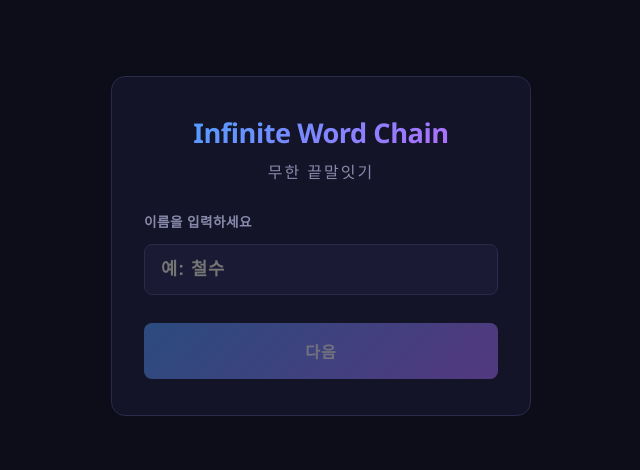
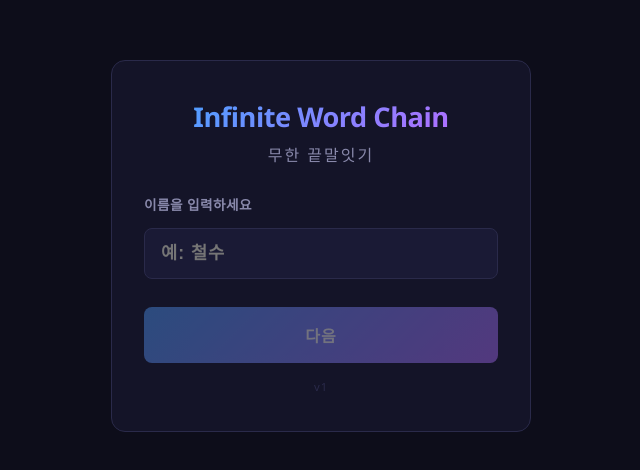
Before and after one commit to itnad/wordchain, a website: page public/index.html in a window 1280 px wide. Shown: the part 154-624 px from the top of the page, without its empty margins (319-959 px from the left). Drawn offline with Linux system fonts and the light colour scheme; no server answers.

Commit message:
feat: 버전 표시 및 배포 자동화 (npm run deploy)
- public/version.js: 빌드 번호 관리 + .version-tag 자동 주입
- index.html: 닉네임 화면 하단에 .version-tag 추가
- style.css: .version-tag 스타일 (subtle dim 텍스트)
- scripts/bump-version.js: 버전 증가 + 자동 커밋
- package.json: deploy 스크립트 추가 (bump → push)

Co-Authored-By: Claude Sonnet 4.6 <noreply@anthropic.com>

```diff
--- a/package.json
+++ b/package.json
@@ -4,7 +4,8 @@
   "type": "module",
   "description": "무한 끝말잇기 웹게임",
   "scripts": {
-    "local": "vercel dev"
+    "local": "vercel dev",
+    "deploy": "node scripts/bump-version.js && git push origin main"
   },
   "dependencies": {
     "@supabase/supabase-js": "^2.46.0"
--- a/public/index.html
+++ b/public/index.html
@@ -31,6 +31,7 @@
       </div>
 
       <button class="btn-start" id="nicknameConfirmBtn" disabled>다음</button>
+      <div class="version-tag"></div>
     </div>
   </div>
 
@@ -179,6 +180,7 @@
     </div>
   </div>
 
+  <script src="version.js"></script>
   <script src="game.js"></script>
 </body>
 </html>
--- a/public/style.css
+++ b/public/style.css
@@ -202,6 +202,14 @@ html, body {
 .btn-start:hover:not(:disabled) { opacity: 0.9; transform: translateY(-1px); }
 .btn-start:active:not(:disabled) { transform: translateY(0); }
 .btn-start:disabled { opacity: 0.4; cursor: not-allowed; }
+
+.version-tag {
+  font-size: 0.7rem;
+  color: var(--border);
+  text-align: center;
+  letter-spacing: 1px;
+  margin-top: -12px;
+}
 
 /* ===== Game Screen ===== */
 #gameScreen {
--- /dev/null
+++ b/public/version.js
@@ -0,0 +1,7 @@
+window.APP_VERSION = 'v1';
+
+document.addEventListener('DOMContentLoaded', () => {
+  document.querySelectorAll('.version-tag').forEach(el => {
+    el.textContent = window.APP_VERSION;
+  });
+});
```
Also changed, not shown: scripts/bump-version.js (added, +24 -0 lines).
